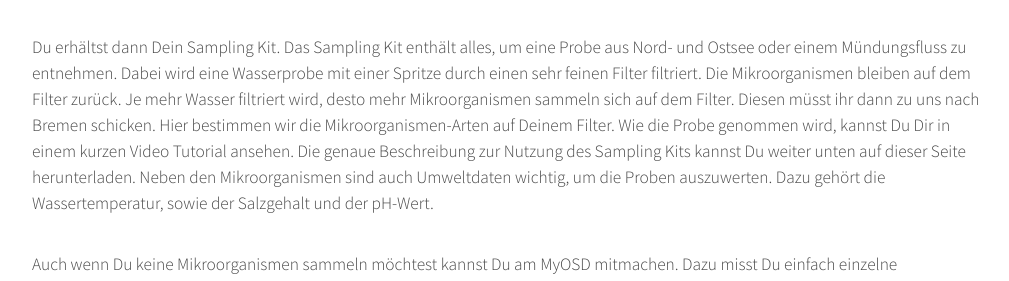
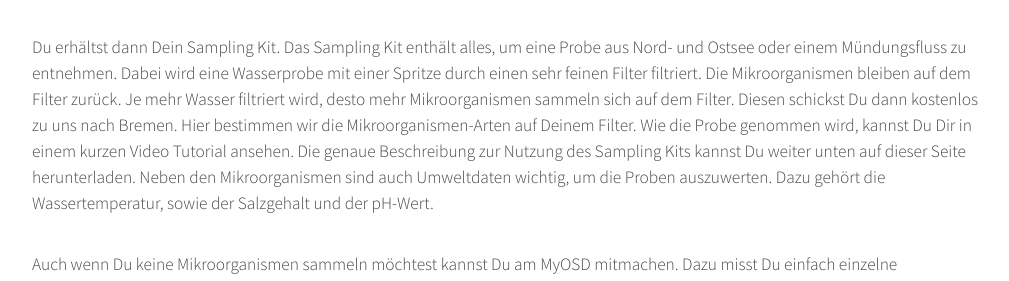
Before and after one commit to myosd/myosd.github.io, a Jekyll site: the page built from mitmachen/index.md, in a window 1280 px wide and 900 px high, scrolled down 1501 px. Shown: the part 224-505 px from the top of the window, without its empty margins (128-1137 px from the left). Built offline with Jekyll 4.4.1, drawn with Linux system fonts in a browser that asks for light colours.

Commit message:
Ihr --> Du

```diff
--- a/mitmachen/index.md
+++ b/mitmachen/index.md
@@ -3,6 +3,7 @@ title: Mitmachen
 layout: page
 published: true
 ---
+
 
 
 
@@ -41,7 +42,7 @@ Jeder der mitmachen möchte, muss sich auf unserer Webseite registrieren. Die Re
 ![Registrierung]({{site.baseurl}}/assets/images/Registrierung_preliminary.jpg)
 
 Du erhältst dann Dein Sampling Kit. Das Sampling Kit enthält alles, um eine Probe aus Nord- und Ostsee oder einem Mündungsfluss zu entnehmen.
-Dabei wird eine Wasserprobe mit einer Spritze durch einen sehr feinen Filter filtriert. Die Mikroorganismen bleiben auf dem Filter zurück. Je mehr Wasser filtriert wird, desto mehr Mikroorganismen sammeln sich auf dem Filter. Diesen müsst ihr dann zu uns nach Bremen schicken. Hier bestimmen wir die Mikroorganismen-Arten auf Deinem Filter. Wie die Probe genommen wird, kannst Du Dir in einem kurzen Video Tutorial ansehen. Die genaue Beschreibung zur Nutzung des Sampling Kits kannst Du weiter unten auf dieser Seite herunterladen.
+Dabei wird eine Wasserprobe mit einer Spritze durch einen sehr feinen Filter filtriert. Die Mikroorganismen bleiben auf dem Filter zurück. Je mehr Wasser filtriert wird, desto mehr Mikroorganismen sammeln sich auf dem Filter. Diesen schickst Du dann kostenlos zu uns nach Bremen. Hier bestimmen wir die Mikroorganismen-Arten auf Deinem Filter. Wie die Probe genommen wird, kannst Du Dir in einem kurzen Video Tutorial ansehen. Die genaue Beschreibung zur Nutzung des Sampling Kits kannst Du weiter unten auf dieser Seite herunterladen.
 Neben den Mikroorganismen sind auch Umweltdaten wichtig, um die Proben auszuwerten. Dazu gehört die Wassertemperatur, sowie der Salzgehalt und der pH-Wert.
 
 Auch wenn Du keine Mikroorganismen sammeln möchtest kannst Du am MyOSD mitmachen. Dazu misst Du einfach einzelne Umweltparameter, z.B. der Wasser- und Lufttemperatur, pH-Wert oder Nährstoffe - und trägst diese dann in die OSD Citizen App ein.
```
